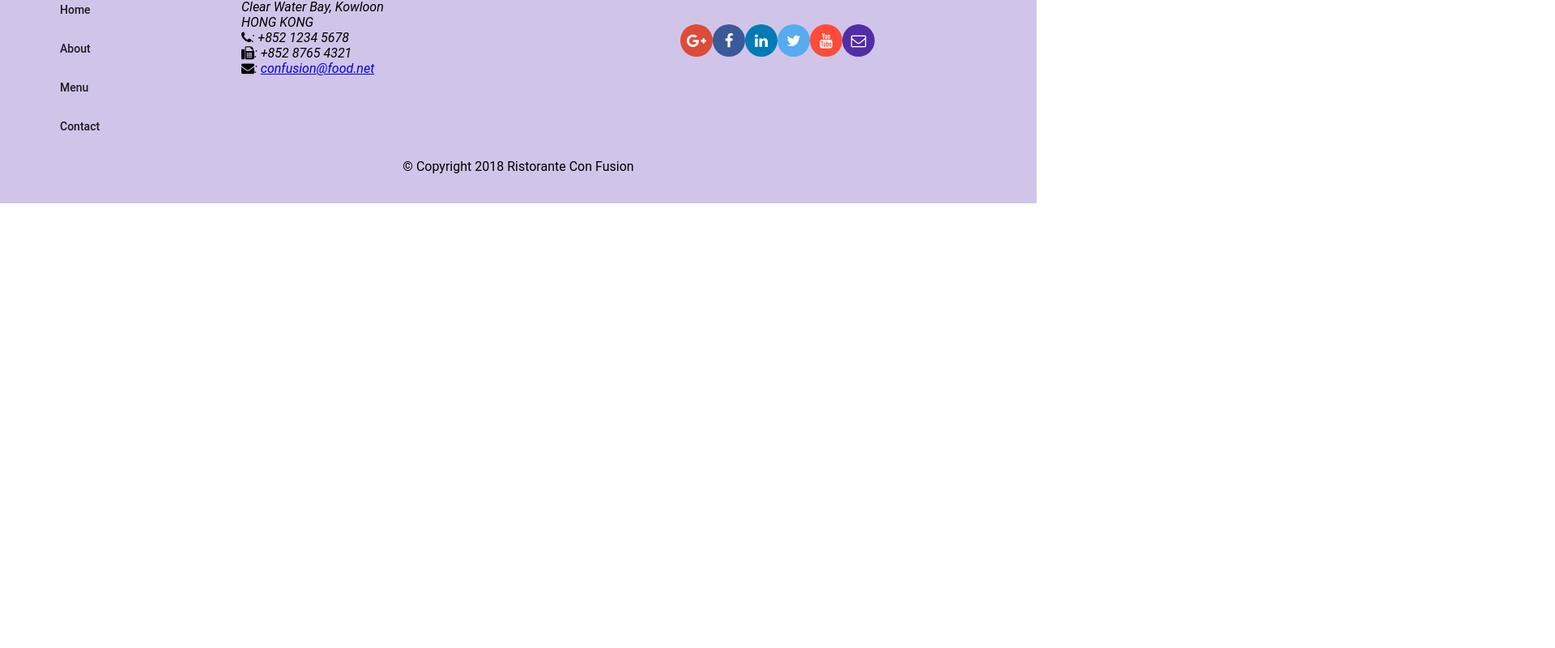
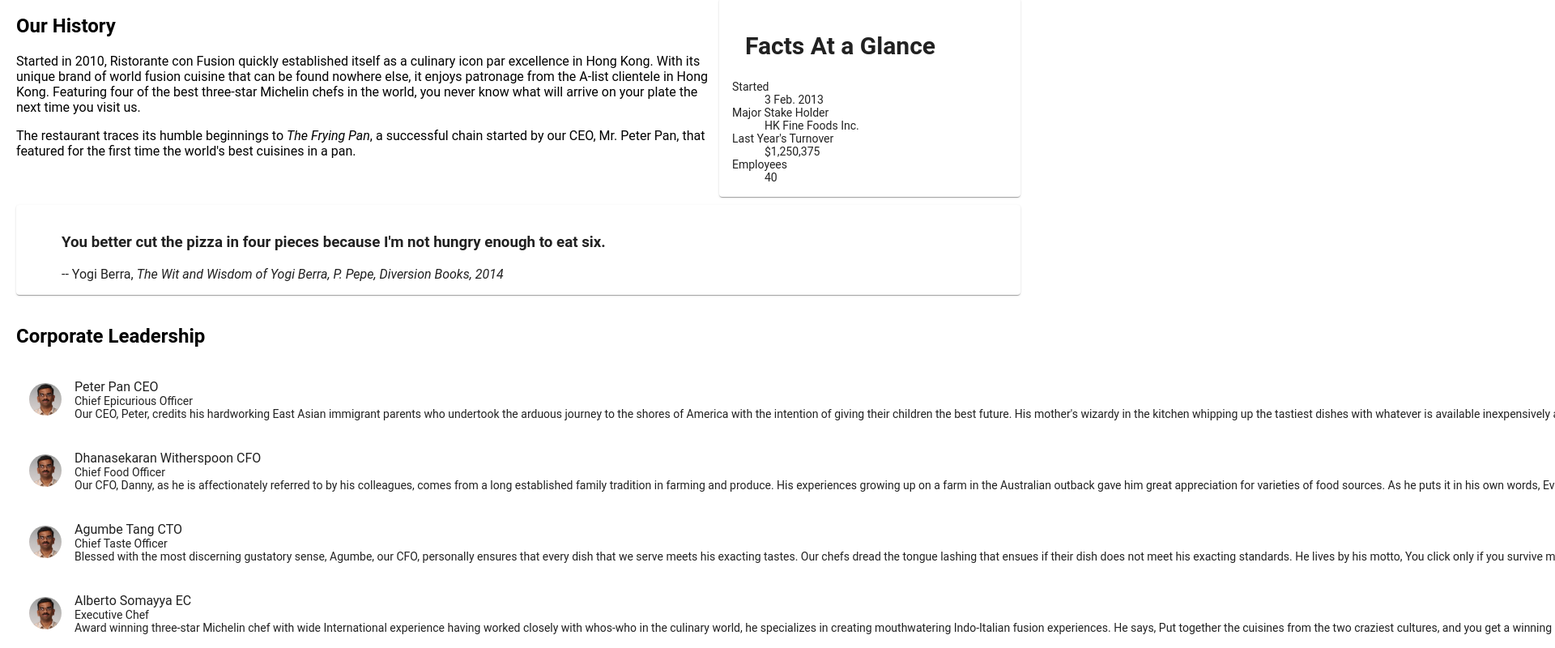
Before and after one commit to UtkarshChaudhary/webDevelopmentCourse2, an Angular app: page /about in a window 1280 px wide. Before the commit this address led to /. Shown: the part 440-1240 px from the top of the page at 81% size, 1920 px wide, since content can reach past the window. Before the commit the page ends 800 px from the top, so only its background shows below. Built offline with nearby package versions, Linux system fonts and the light colour scheme.

Commit message:
assignment2

```diff
--- a/src/app/about/about.component.html
+++ b/src/app/about/about.component.html
@@ -1,3 +1,75 @@
-<p>
-  about works!
-</p>
+<div class="container"
+  fxLayout="column"
+  fxLayoutGap="10px">
+
+  <div fxFlex>
+    <div>
+        <h3>About Us</h3>
+        <hr>
+    </div>
+  </div>
+
+  <div fxFlex>
+    <div fxLayout="column" fxLayout.gt-sm="row">
+      <div fxFlex="70">
+        <h2>Our History</h2>
+        <p>Started in 2010, Ristorante con Fusion quickly established itself as a culinary icon par excellence in Hong Kong. With its unique brand of world fusion cuisine that can be found nowhere else, it enjoys patronage from the A-list clientele in Hong Kong.  Featuring four of the best three-star Michelin chefs in the world, you never know what will arrive on your plate the next time you visit us.</p>
+        <p>The restaurant traces its humble beginnings to <em>The Frying Pan</em>, a successful chain started by our CEO, Mr. Peter Pan, that featured for the first time the world's best cuisines in a pan.</p>
+      </div>
+      <div fxFlex="30">
+        <mat-card>
+          <mat-card-header>
+            <mat-card-title>
+            <h2>Facts At a Glance</h2>
+            </mat-card-title>
+          </mat-card-header>
+          <mat-card-content>
+            <dl>
+              <dt>Started</dt>
+              <dd>3 Feb. 2013</dd>
+              <dt>Major Stake Holder</dt>
+              <dd>HK Fine Foods Inc.</dd>
+              <dt>Last Year's Turnover</dt>
+              <dd>$1,250,375</dd>
+              <dt>Employees</dt>
+              <dd>40</dd>
+            </dl>
+          </mat-card-content>
+        </mat-card>
+      </div>
+    </div>
+  </div>
+
+  <div fxFlex>
+    <mat-card>
+      <blockquote>
+        <h3>You better cut the pizza in four pieces because
+            I'm not hungry enough to eat six.</h3>
+        <footer>-- Yogi Berra,
+          <cite>The Wit and Wisdom of Yogi Berra,
+            P. Pepe, Diversion Books, 2014</cite>
+        </footer>
+      </blockquote>
+    </mat-card>
+  </div>
+
+
+  <div fxFlex>
+
+    <mat-list fxFlex>
+      <h2 matLine>Corporate Leadership</h2>
+      <mat-list-item *ngFor="let leader of leaders">
+        <img matListAvatar src={{leader.image}} alt={{leader.name}}>
+        <p matLine>
+          <span>{{leader.name}} {{leader.abbr}}</span>
+        </p>
+        <p matLine>
+         <span>{{leader.designation}}</span>
+       </p>
+       <p matLine>
+         <span>{{leader.description}}</span>
+       </p>
+      </mat-list-item>
+    </mat-list>
+  </div>
+</div>
--- a/src/app/about/about.component.ts
+++ b/src/app/about/about.component.ts
@@ -1,4 +1,6 @@
 import { Component, OnInit } from '@angular/core';
+import {Leader} from '../shared/leader';
+import {LeaderService} from '../services/leader.service';
 
 @Component({
   selector: 'app-about',
@@ -7,9 +9,12 @@
 })
 export class AboutComponent implements OnInit {
 
-  constructor() { }
+  leaders: Leader[];
+
+  constructor(private leaderService: LeaderService) { }
 
   ngOnInit() {
+    this.leaders = this.leaderService.getLeaders();
   }
 
 }
--- a/src/app/app-routing/routes.ts
+++ b/src/app/app-routing/routes.ts
@@ -12,5 +12,6 @@
     {path: 'menu', component: MenuComponent},
     {path: 'dishdetail/:id', component: DishdetailComponent}, //id is router parameter
     {path: 'contactus', component: ContactComponent},
+    {path: 'about', component: AboutComponent},
     {path: '', redirectTo: '/home', pathMatch: 'full'}
 ]
--- a/src/app/app.module.ts
+++ b/src/app/app.module.ts
@@ -24,6 +24,7 @@
 
 import { AppRoutingModule } from './app-routing/app-routing.module';
 import {PromotionService} from './services/promotion.service';
+import {LeaderService} from './services/leader.service';
 
 @NgModule({
   declarations: [
@@ -49,7 +50,8 @@
   ],
   providers: [
     DishService,
-    PromotionService
+    PromotionService,
+    LeaderService
   ],
   bootstrap: [AppComponent]
 })
--- a/src/app/home/home.component.html
+++ b/src/app/home/home.component.html
@@ -33,4 +33,19 @@
   </mat-card-content>
 </mat-card>
 
+<mat-card *ngIf="leader" fxFlex>
+  <mat-card-header>
+    <div mat-card-avatar></div>
+    <mat-card-title>
+      <h3>{{leader.name | uppercase}}</h3>
+    </mat-card-title>
+  </mat-card-header>
+  <img mat-card-image src={{leader.image}} alt={{leader.name}}>
+  <mat-card-content>
+    <p>{{leader.designation}}</p>
+    <p>{{leader.description}}
+    </p>
+  </mat-card-content>
+</mat-card>
+
 </div>
--- a/src/app/home/home.component.ts
+++ b/src/app/home/home.component.ts
@@ -3,6 +3,8 @@
 import {DishService} from '../services/dish.service';
 import {Promotion} from '../shared/promotion';
 import {PromotionService} from '../services/promotion.service';
+import {Leader} from '../shared/leader';
+import {LeaderService} from '../services/leader.service';
 
 
 @Component({
@@ -14,13 +16,16 @@
 
   dish: Dish;
   promotion: Promotion;
+  leader: Leader;
 
   constructor(private dishService: DishService,
-    private promotionService: PromotionService) { }
+    private promotionService: PromotionService,
+    private leaderService: LeaderService) { }
 
   ngOnInit() {
     this.dish = this.dishService.getFeaturedDish();
     this.promotion = this.promotionService.getFeaturedPromotion();
+    this.leader = this.leaderService.getFeaturedLeader()
   }
 
 }
--- /dev/null
+++ b/src/app/services/leader.service.ts
@@ -0,0 +1,24 @@
+import { Injectable } from '@angular/core';
+import { Leader  } from '../shared/leader';
+import { LEADERS } from '../shared/leaders';
+
+@Injectable({
+  providedIn: 'root'
+})
+export class LeaderService {
+
+  constructor() { }
+
+  getLeaders() : Leader[]{ // getDishes returns array of Dishes
+    return LEADERS;
+  }
+
+  getLeader(id: string): Leader{ //function with argument id and return type dish
+     return LEADERS.filter((leader) => (leader.id === id))[0]; //filter return array we select 0 element
+  }
+
+  getFeaturedLeader(): Leader {
+    return LEADERS.filter((leader) => leader.featured)[0]; // return dish for which featured is true
+
+  }
+}
--- /dev/null
+++ b/src/app/shared/leader.ts
@@ -0,0 +1,9 @@
+export class Leader{
+     id: string;
+     name: string;
+     image: string;
+     designation: string;
+     abbr: string;
+     featured: boolean;
+     description: string;
+}
--- /dev/null
+++ b/src/app/shared/leaders.ts
@@ -0,0 +1,45 @@
+import {Leader} from './leader';
+
+export const LEADERS: Leader[] =[
+    {
+        id: '0',
+        name: 'Peter Pan',
+        image: '/assets/images/alberto.png',
+        designation: 'Chief Epicurious Officer',
+        abbr: 'CEO',
+        featured: false,
+        // tslint:disable-next-line:max-line-length
+        description: 'Our CEO, Peter, credits his hardworking East Asian immigrant parents who undertook the arduous journey to the shores of America with the intention of giving their children the best future. His mother\'s wizardy in the kitchen whipping up the tastiest dishes with whatever is available inexpensively at the supermarket, was his first inspiration to create the fusion cuisines for which The Frying Pan became well known. He brings his zeal for fusion cuisines to this restaurant, pioneering cross-cultural culinary connections.'
+      },
+      {
+        id: '1',
+        name: 'Dhanasekaran Witherspoon',
+        image: '/assets/images/alberto.png',
+        designation: 'Chief Food Officer',
+        abbr: 'CFO',
+        featured: false,
+        // tslint:disable-next-line:max-line-length
+        description: 'Our CFO, Danny, as he is affectionately referred to by his colleagues, comes from a long established family tradition in farming and produce. His experiences growing up on a farm in the Australian outback gave him great appreciation for varieties of food sources. As he puts it in his own words, Everything that runs, wins, and everything that stays, pays!'
+      },
+      {
+        id: '2',
+        name: 'Agumbe Tang',
+        image: '/assets/images/alberto.png',
+        designation: 'Chief Taste Officer',
+        abbr: 'CTO',
+        featured: false,
+        // tslint:disable-next-line:max-line-length
+        description: 'Blessed with the most discerning gustatory sense, Agumbe, our CFO, personally ensures that every dish that we serve meets his exacting tastes. Our chefs dread the tongue lashing that ensues if their dish does not meet his exacting standards. He lives by his motto, You click only if you survive my lick.'
+      },
+      {
+        id: '3',
+        name: 'Alberto Somayya',
+        image: '/assets/images/alberto.png',
+        designation: 'Executive Chef',
+        abbr: 'EC',
+        featured: true,
+        // tslint:disable-next-line:max-line-length
+        description: 'Award winning three-star Michelin chef with wide International experience having worked closely with whos-who in the culinary world, he specializes in creating mouthwatering Indo-Italian fusion experiences. He says, Put together the cuisines from the two craziest cultures, and you get a winning hit! Amma Mia!'
+      }
+
+];
```
Also changed, not shown: 1 other file (tests, documents, lock files or other folders).
